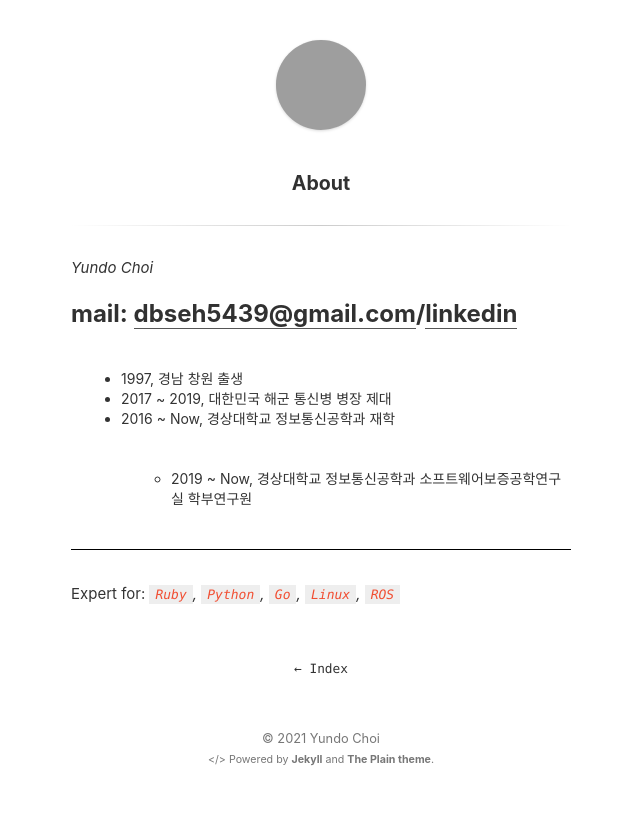
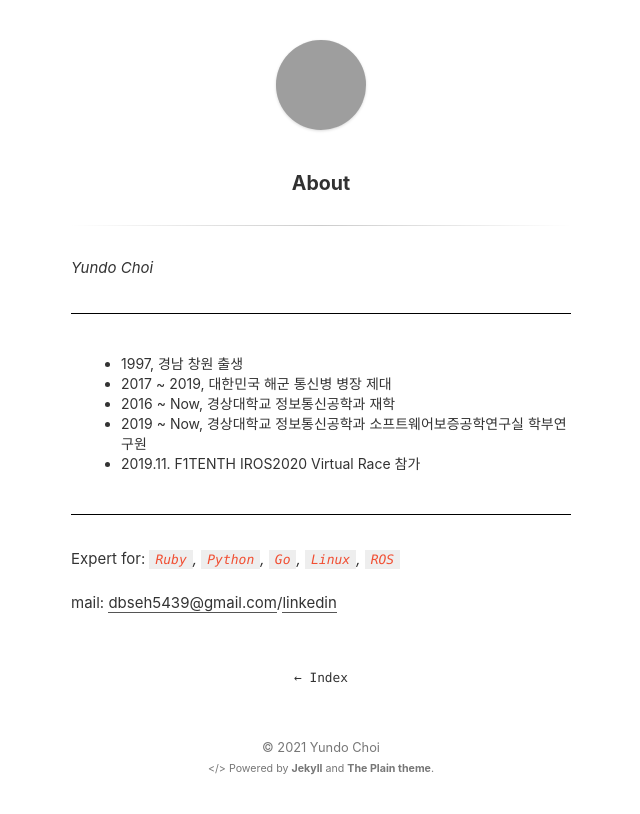
Before and after one commit to zygn/blog, a Jekyll site: the page built from about.md, in a window 1280 px wide, cut to the strip 0-814 px from the top of the page. Shown: the whole strip, without its empty margins (319-959 px from the left). Built offline with Jekyll 4.4.1, drawn with Linux system fonts in a browser that asks for light colours; grey boxes are pictures that could not be loaded.

Commit message:
Update about.md

```diff
--- a/about.md
+++ b/about.md
@@ -4,14 +4,16 @@ title: About
 ---
 *Yundo Choi*
 
-mail: [dbseh5439@gmail.com](mailto:dbseh5439@gmail.com)/[linkedin](www.linkedin.com/in/yundomundo)
 ---
 
 - 1997, 경남 창원 출생
 - 2017 ~ 2019, 대한민국 해군 통신병 병장 제대
 - 2016 ~ Now, 경상대학교 정보통신공학과 재학
-  - 2019 ~ Now, 경상대학교 정보통신공학과 소프트웨어보증공학연구실 학부연구원
+- 2019 ~ Now, 경상대학교 정보통신공학과 소프트웨어보증공학연구실 학부연구원
+- 2019.11. F1TENTH IROS2020 Virtual Race 참가
 
 ---
 
 Expert for: _`Ruby`, `Python`, `Go`, `Linux`, `ROS`_
+
+mail: [dbseh5439@gmail.com](mailto:dbseh5439@gmail.com)/[linkedin](www.linkedin.com/in/yundomundo)
```
